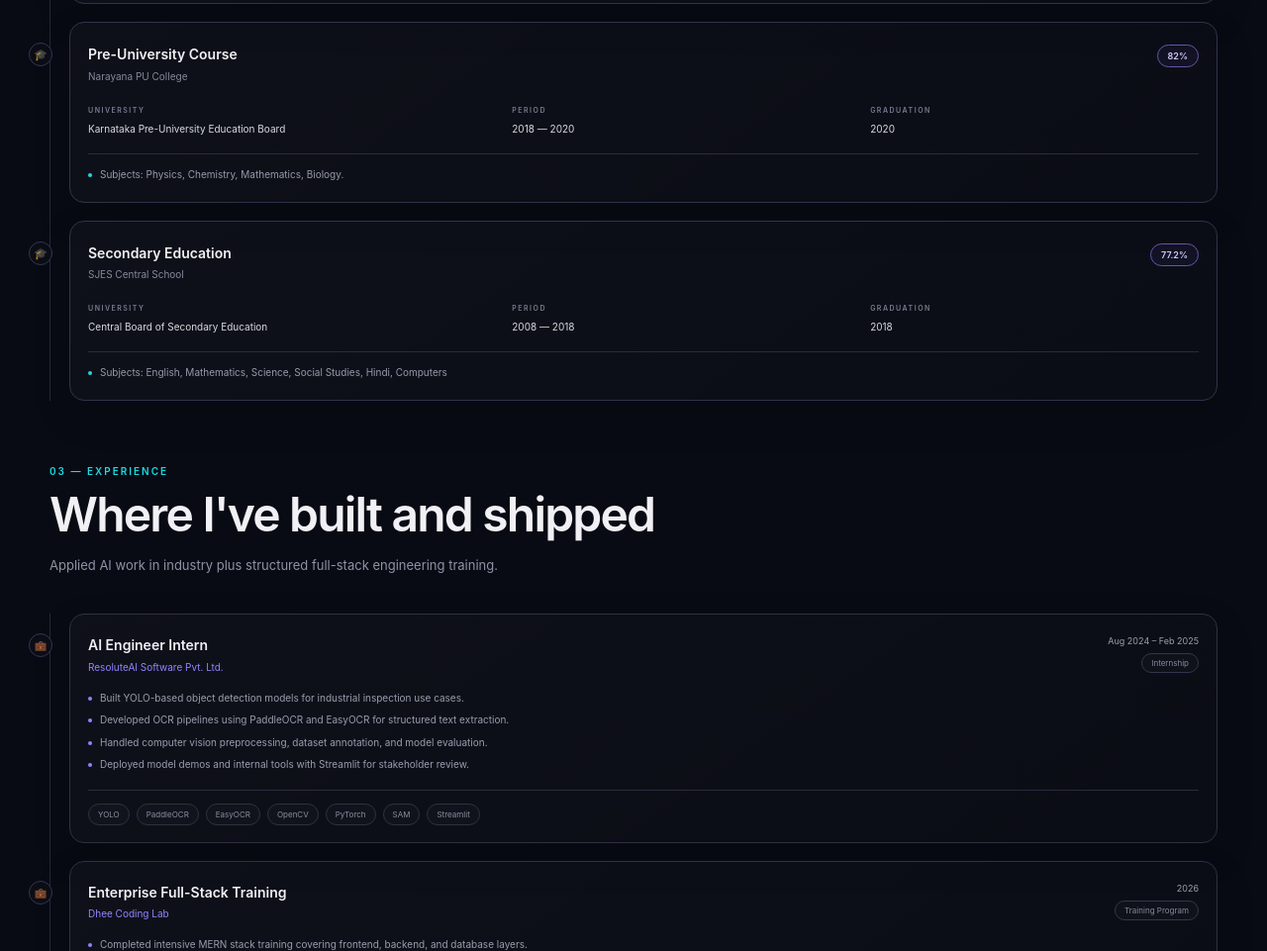
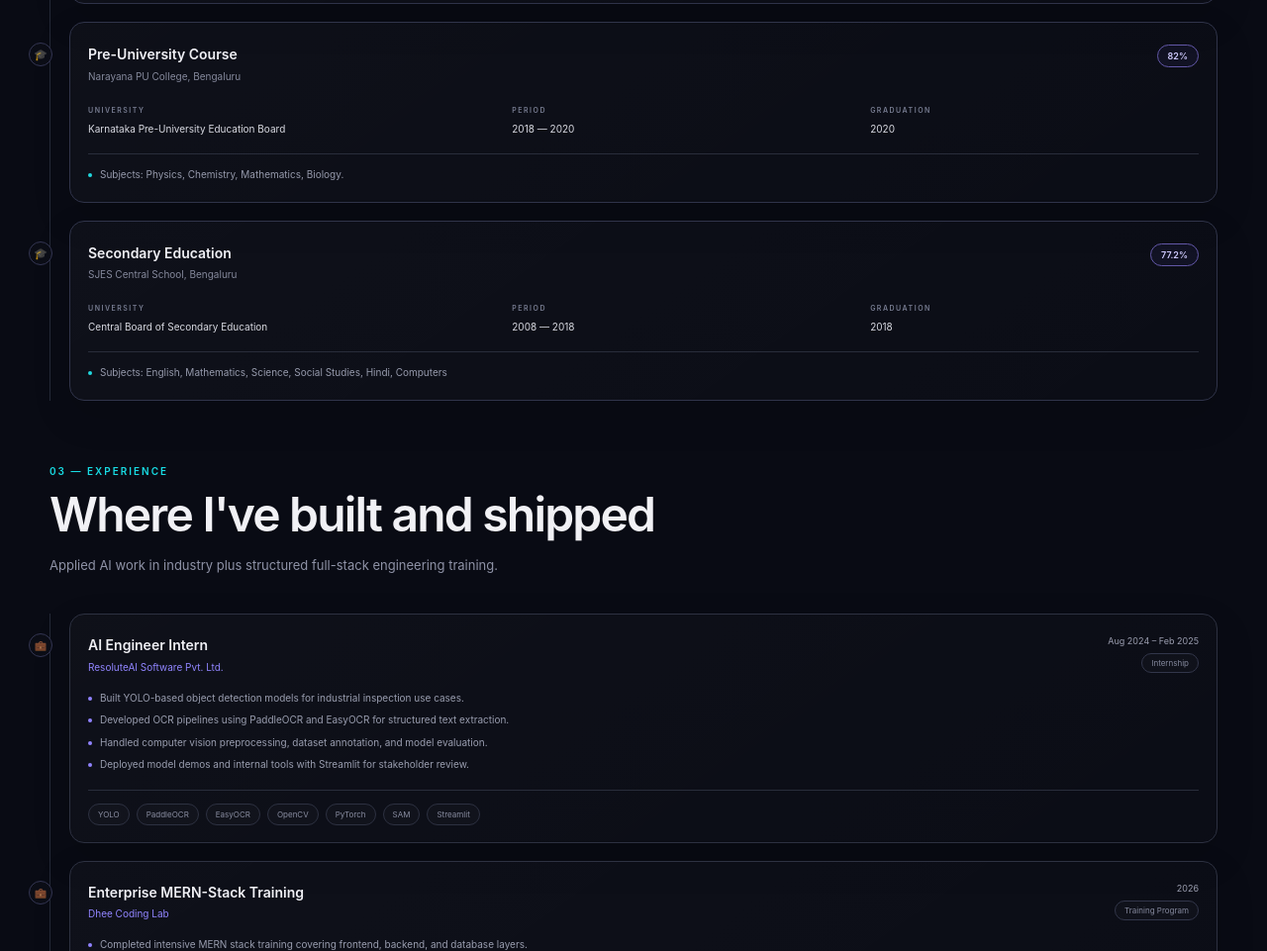
Before and after one commit to divyam5858/Divyashree_Mallarapu, a React app: page / in a window 1280 px wide. Shown: the part 1590-2551 px from the top of the page at 99% size. Built offline with nearby package versions, Linux system fonts and the light colour scheme; the HTML template or start-up script is replaced by a standard one.

Commit message:
Update portfolio data

```diff
--- a/src/data/data.js
+++ b/src/data/data.js
@@ -796,7 +796,7 @@ export const experience = [
   },
   {
     id: 2,
-    role: "Enterprise Full-Stack Training",
+    role: "Enterprise MERN-Stack Training",
     company: "Dhee Coding Lab",
     duration: "2026",
     type: "Training Program",
@@ -848,7 +848,7 @@ export const education = [
     id: 2,
     degree: "Pre-University Course",
     field: "",
-    institution: "Narayana PU College",
+    institution: "Narayana PU College, Bengaluru",
     university: "Karnataka Pre-University Education Board",
     period: "2018 — 2020",
     graduation: "2020",
@@ -865,7 +865,7 @@ export const education = [
     id: 3,
     degree: "Secondary Education",
     field: "",
-    institution: "SJES Central School",
+    institution: "SJES Central School, Bengaluru",
     university: "Central Board of Secondary Education",
     period: "2008 — 2018",
     graduation: "2018",
```
